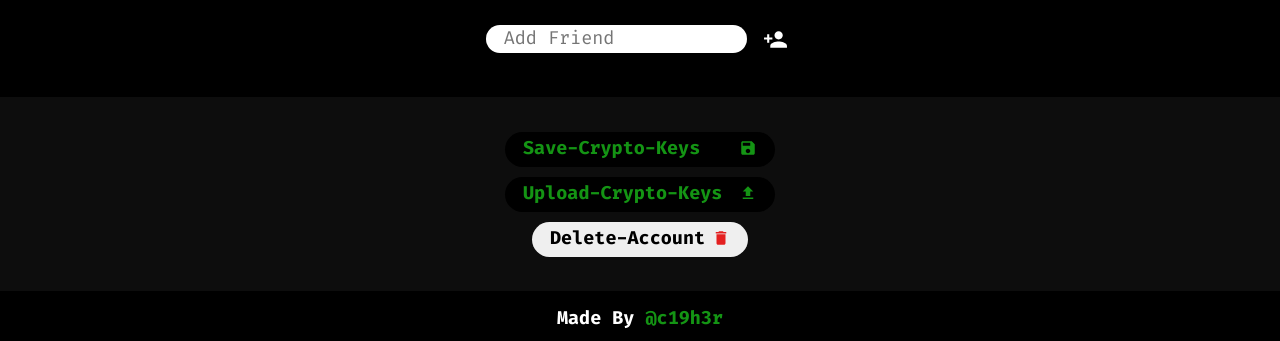
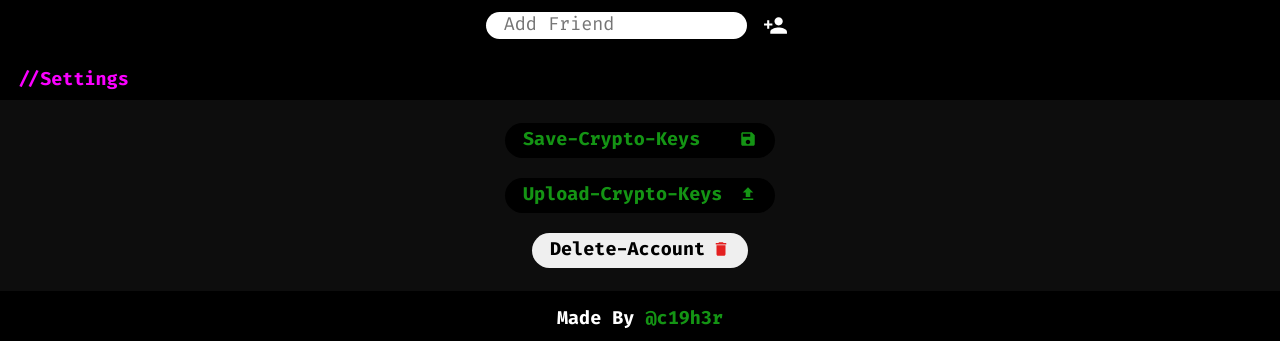
Before and after one commit to EyeRunnMan/Lets-Chat, a React (Create React App) app in the folder lets-chat-firebase/: page / in a window 1280 px wide. Shown: the part 452-793 px from the top of the page. Built offline with nearby package versions, Linux system fonts and the light colour scheme.

Commit message:
settings component comleted

```diff
--- a/lets-chat-firebase/src/containers/AccountInfo/account-info.scss
+++ b/lets-chat-firebase/src/containers/AccountInfo/account-info.scss
@@ -1,7 +1,8 @@
 .account-info {
    padding: 1em 0;
+   flex: 1;
+
    display: flex;
-   flex: 1;
    flex-direction: column;
    align-items: center;
    justify-content: center;
--- a/lets-chat-firebase/src/containers/ChatSettings/ChatSettings.js
+++ b/lets-chat-firebase/src/containers/ChatSettings/ChatSettings.js
@@ -3,14 +3,22 @@ import "./chat-settings.scss";
 
 const ChatSettings = ({ theme = "dark" }) => {
    return (
+      <div className="chat-settings-wrapper">
+         <h4
+            className={`chat-settings-wrapper__heading ${theme}-section-heading`}
+         >{`//Settings`}</h4>
          <div className={`chat-settings  ${theme}-chat-settings-bg`}>
-         <button className={`chat-settings__button ${theme}-chat-settings-btn`}>
+            <button
+               className={`chat-settings__button ${theme}-chat-settings-btn`}
+            >
                <span>Save-Crypto-Keys</span>
                <i
                   className={`chat-settings__icon-save ${theme}-chat-settings-btn-icon`}
                ></i>
             </button>
-         <button className={`chat-settings__button ${theme}-chat-settings-btn`}>
+            <button
+               className={`chat-settings__button ${theme}-chat-settings-btn`}
+            >
                <span>Upload-Crypto-Keys</span>
                <i
                   className={`chat-settings__icon-upload ${theme}-chat-settings-btn-icon`}
@@ -21,6 +29,7 @@ const ChatSettings = ({ theme = "dark" }) => {
                <i className={`chat-settings__icon-delete`}></i>
             </button>
          </div>
+      </div>
    );
 };
 
--- a/lets-chat-firebase/src/containers/ChatSettings/chat-settings.scss
+++ b/lets-chat-firebase/src/containers/ChatSettings/chat-settings.scss
@@ -1,10 +1,21 @@
+.chat-settings-wrapper {
+   display: flex;
+   flex: 1;
+   flex-direction: column;
+   &__heading {
+      font-size: 1.8em;
+      margin: 0 0 0.5em 1em;
+   }
+}
+
 .chat-settings {
    flex: 1;
    display: flex;
    flex-direction: column;
    align-items: center;
-   gap: 1em;
+   // gap: 1em;
    min-height: 15em;
+   gap: 2em;
    justify-content: center;
    &__button {
       display: flex;
```
Lines whose indentation alone changed are shown as unchanged.
